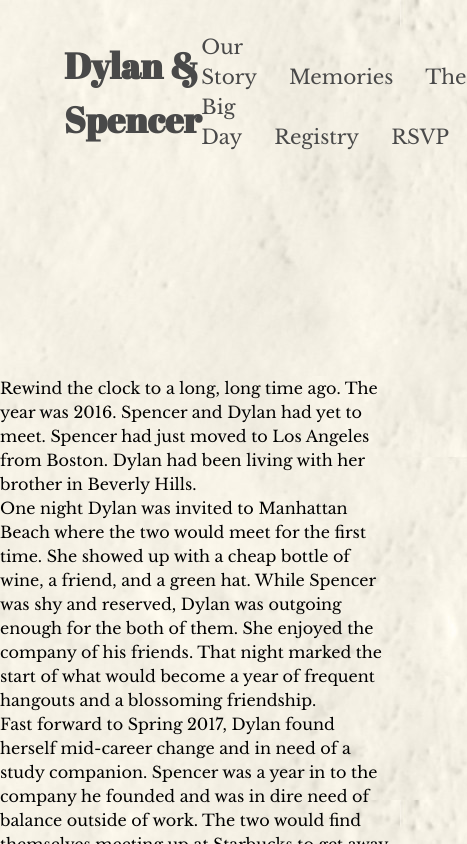
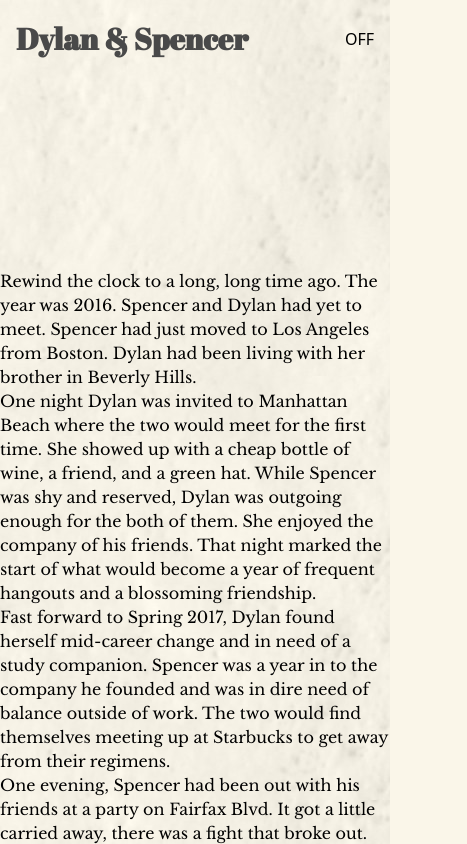
Before and after one commit to netspencer/dylanandspencer.wedding, a Next.js app: page /story in a window 390 px wide. Shown: the top 844 px of the page, 467 px wide, since content can reach past the window. Built offline with nearby package versions, Linux system fonts and the light colour scheme.

Commit message:
Adding toggleable mobile nav overlay

```diff
--- /dev/null
+++ b/components/Header.tsx
@@ -0,0 +1,120 @@
+import React, { FunctionComponent } from 'react'
+import Link from 'next/link'
+import classNames from 'classnames'
+
+const RootNavigationItem: FunctionComponent = () => (
+  <Link href="/">
+    <a className={classNames('wedding-gray')} title="Home">
+      <h1
+        className={classNames(
+          'fatface',
+          'text-3xl',
+          'md:text-4xl',
+          'font-bold'
+        )}
+      >
+        Dylan &amp; Spencer
+      </h1>
+    </a>
+  </Link>
+)
+
+const NavigationItem: FunctionComponent<{
+  title: string
+  href: string
+  final?: boolean
+  mobile?: boolean
+}> = ({ title, href, final, mobile }) => (
+  <>
+    <Link href={href}>
+      <a
+        className={classNames('libre', 'wedding-gray', 'text-xl', {
+          'mr-8': !mobile && !final
+        })}
+        title={title}
+      >
+        {title}
+      </a>
+    </Link>
+  </>
+)
+
+const DesktopNav: FunctionComponent = () => (
+  <nav className={classNames('hidden', 'md:block')}>
+    <NavigationItem href="/story" title="Our Story" />
+    <NavigationItem href="/memories" title="Memories" />
+    <NavigationItem href="/wedding" title="The Big Day" />
+    <NavigationItem href="/registry" title="Registry" />
+    <NavigationItem final href="/rsvp" title="RSVP" />
+  </nav>
+)
+
+const NavToggle: FunctionComponent<{
+  toggle: (nextValue?: any) => void
+  hidden: boolean
+}> = ({ toggle, hidden }) => (
+  <div className={classNames('block', 'md:hidden')} onClick={toggle}>
+    {hidden ? 'OFF' : 'ON'}
+  </div>
+)
+
+const MobileNav: FunctionComponent<{ hidden: boolean }> = ({ hidden }) => (
+  <nav
+    style={{ backgroundColor: 'rgba(255,255,255,0.85)' }}
+    className={classNames(
+      { hidden: hidden, block: !hidden },
+      'left-0',
+      'top-0',
+      'bottom-0',
+      'fixed',
+      'md:hidden',
+      'z-40',
+      'min-h-screen',
+      'flex',
+      'flex-col',
+      'w-full',
+      'items-center',
+      'justify-center',
+      'h-screen'
+    )}
+  >
+    <NavigationItem mobile href="/story" title="Our Story" />
+    <NavigationItem mobile href="/memories" title="Memories" />
+    <NavigationItem mobile href="/wedding" title="The Big Day" />
+    <NavigationItem mobile href="/registry" title="Registry" />
+    <NavigationItem mobile href="/rsvp" title="RSVP" />
+  </nav>
+)
+
+const Header: FunctionComponent<{
+  sticky: boolean
+  toggleNavVisibility: (nextValue?: any) => void
+  isNavVisible: boolean
+}> = ({ sticky, isNavVisible, toggleNavVisibility }) => {
+  return (
+    <>
+      <header
+        className={classNames(
+          'fixed',
+          { sticky: sticky },
+          'top-0',
+          'w-full',
+          'flex',
+          'items-center',
+          'justify-between',
+          'p-4',
+          'md:p-8',
+          'md:px-16',
+          'z-50'
+        )}
+      >
+        <RootNavigationItem />
+        <DesktopNav />
+        <NavToggle hidden={!isNavVisible} toggle={toggleNavVisibility} />
+      </header>
+      <MobileNav hidden={!isNavVisible} />
+    </>
+  )
+}
+
+export default Header
--- a/components/Layout.tsx
+++ b/components/Layout.tsx
@@ -1,8 +1,9 @@
 import React, { FunctionComponent } from 'react'
 import Head from 'next/head'
-import Navigation from './Navigation'
+import Header from './Header'
 import classNames from 'classnames'
 import { useRouter } from 'next/router'
+import { useToggle } from 'react-use'
 
 interface Props {
   title?: string
@@ -13,19 +14,22 @@ const Layout: FunctionComponent<Props> = ({
   title = 'May 24, 2020'
 }) => {
   const { pathname } = useRouter()
+  const [isNavVisible, toggleNavVisibility] = useToggle(false)
+
   return (
-    <>
+    <div className={classNames('relative')}>
       <Head>
         <title>Dylan &amp; Spencer | {title}</title>
         <meta name="viewport" content="width=device-width, initial-scale=1.0" />
         <meta http-equiv="X-UA-Compatible" content="ie=edge" />
       </Head>
-      <main className={classNames('relative')}>
-        <Navigation sticky={pathname != '/'} />
-        {children}
-      </main>
-      <style jsx global>{``}</style>
-    </>
+      <Header
+        isNavVisible={isNavVisible}
+        toggleNavVisibility={toggleNavVisibility}
+        sticky={pathname != '/'}
+      />
+      <main>{children}</main>
+    </div>
   )
 }
 
--- a/components/Navigation.tsx
+++ /dev/null
@@ -1,65 +0,0 @@
-import React, { FunctionComponent } from 'react'
-import Link from 'next/link'
-import classNames from 'classnames'
-
-interface ItemProps {
-  title: string
-  href: string
-  final?: boolean
-}
-
-const NavigationItem: FunctionComponent<ItemProps> = ({
-  title,
-  href,
-  final
-}) => (
-  <>
-    <Link href={href}>
-      <a
-        className={classNames('libre', 'wedding-gray', 'text-xl', {
-          'mr-8': !final
-        })}
-        title={title}
-      >
-        {title}
-      </a>
-    </Link>
-  </>
-)
-
-interface Props {
-  sticky?: boolean
-}
-
-const Navigation: FunctionComponent<Props> = ({ sticky = true }) => (
-  <nav
-    className={classNames(
-      'fixed',
-      { sticky: sticky },
-      'top-0',
-      'w-full',
-      'flex',
-      'items-center',
-      'justify-between',
-      'p-8',
-      'px-16'
-    )}
-  >
-    <Link href="/">
-      <a className={classNames('wedding-gray')} title="Home">
-        <h1 className={classNames('fatface', 'text-4xl', 'font-bold')}>
-          Dylan &amp; Spencer
-        </h1>
-      </a>
-    </Link>
-    <div className="">
-      <NavigationItem href="/story" title="Our Story" />
-      <NavigationItem href="/memories" title="Memories" />
-      <NavigationItem href="/wedding" title="The Big Day" />
-      <NavigationItem href="/registry" title="Registry" />
-      <NavigationItem final href="/rsvp" title="RSVP" />
-    </div>
-  </nav>
-)
-
-export default Navigation
--- a/components/Postcard.tsx
+++ b/components/Postcard.tsx
@@ -7,7 +7,7 @@ const Postcard: FunctionComponent = () => {
   const { containerRef, imageRef, captionRef, shineRef } = useTiltEffect()
 
   return (
-    <section className={classNames('select-none')}>
+    <section className={classNames('select-none', 'relative')}>
       <article ref={containerRef} className={classNames('mx-auto')}>
         <figure ref={imageRef}>
           <img src="/photoshoot/12.jpg" alt="Spencer and Dylan in a park" />
```
